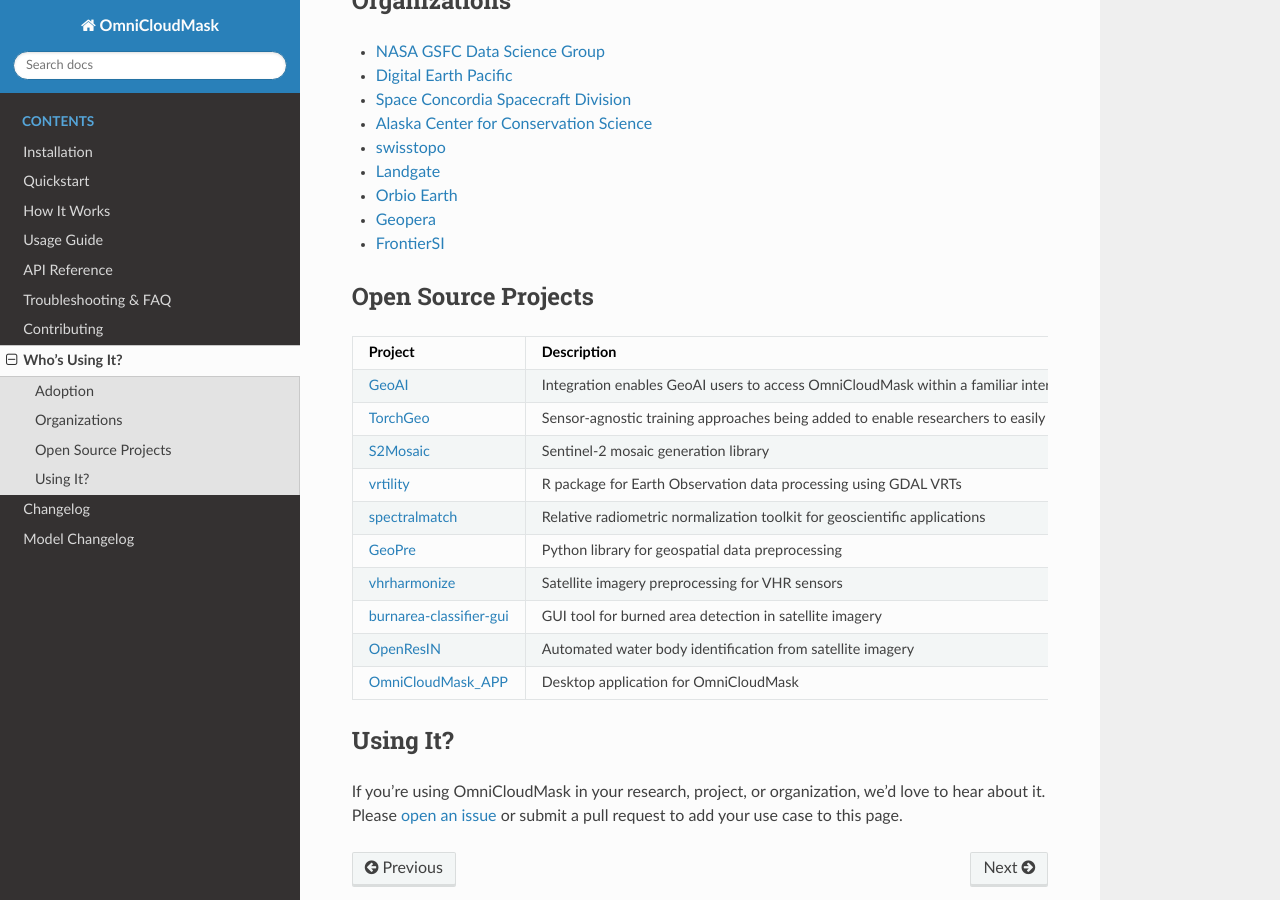
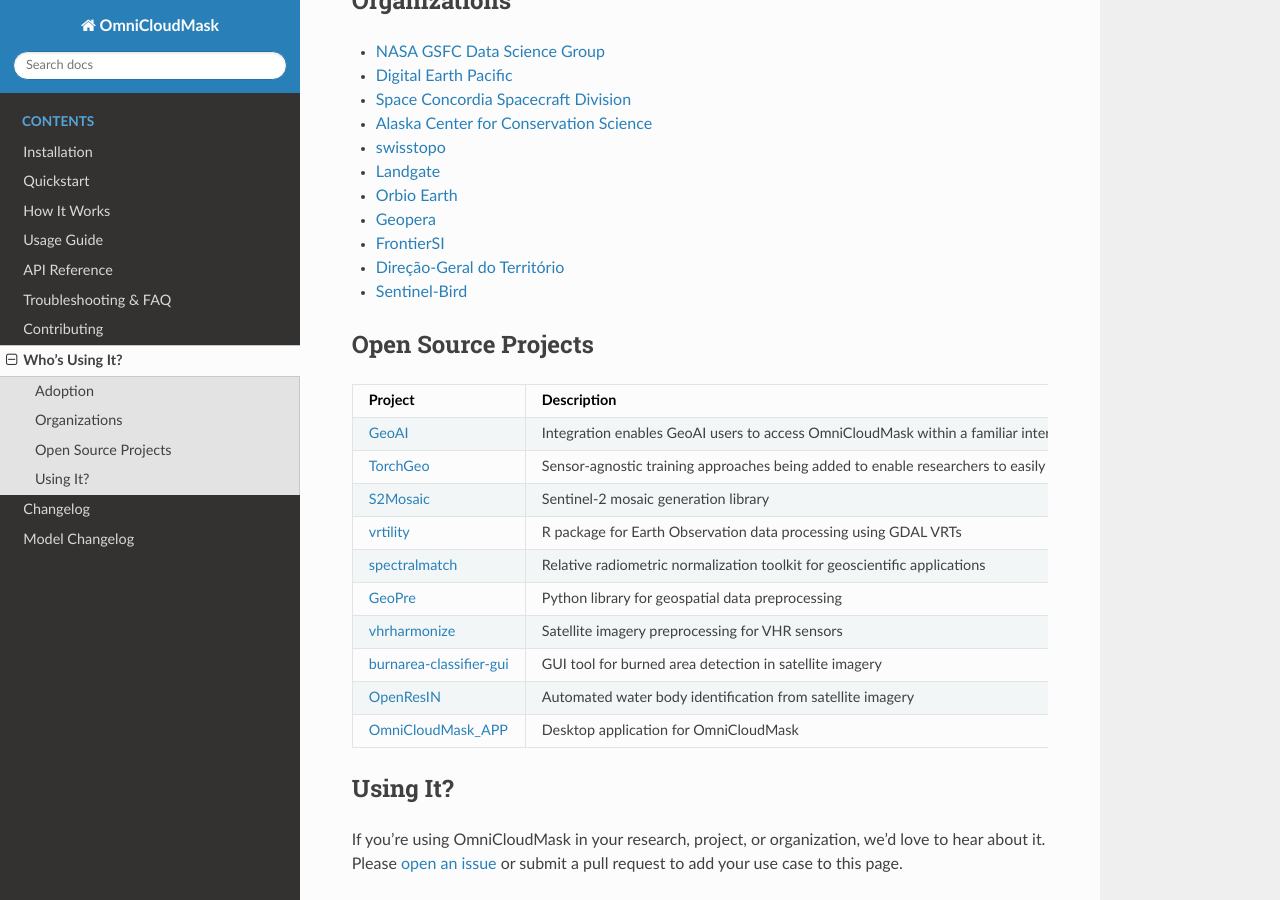
Before and after one commit to DPIRD-DMA/OmniCloudMask, a Sphinx documentation site: the page built from docs/users.md, in a window 1280 px wide and 900 px high, scrolled down 400 px. Built offline with Sphinx 7.4.7 and the Read the Docs theme 3.1.0, drawn with Linux system fonts in a browser that asks for light colours.

Commit message:
Added more users

```diff
--- a/docs/users.md
+++ b/docs/users.md
@@ -17,6 +17,8 @@
 - [Orbio Earth](https://github.com/Orbio-Earth/Project-Eucalyptus)
 - [Geopera](https://geopera.com/)
 - [FrontierSI](https://frontiersi.com.au/)
+- [Direção-Geral do Território](https://www.dgterritorio.gov.pt/)
+- [Sentinel-Bird](https://sentinelbird.com/)
 
 ## Open Source Projects
 
```
